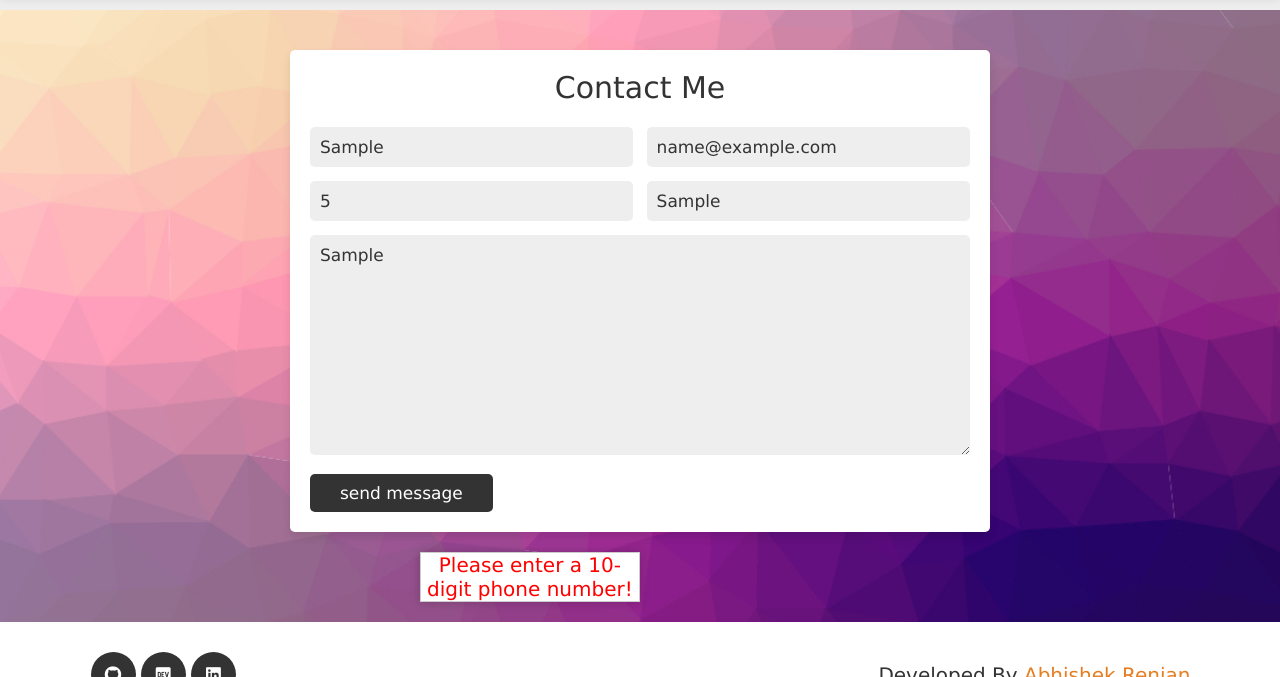
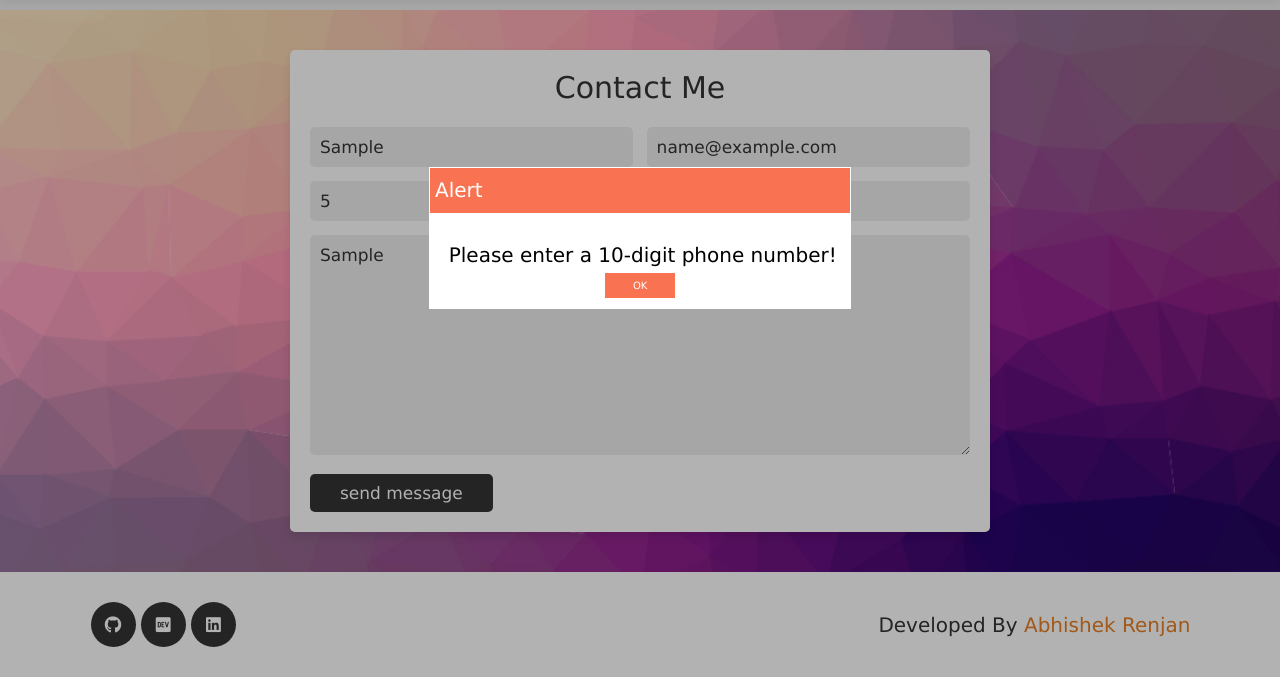
Before and after one commit to Ren-Gen22/Galleria, a plain HTML site: page index.html in a window 1280 px wide. Both pictures are taken after typing "Sample", "name@example.com", "5", "Sample", "Sample" into the empty fields and a click on the input "send message". Shown: the part 4820-5497 px from the top of the page. Drawn offline with Linux system fonts and the light colour scheme; a web font is replaced by a local one.

Commit message:
Noticification box updated

```diff
--- a/script.js
+++ b/script.js
@@ -24,10 +24,62 @@ window.onscroll = () => {
   searchIcon.classList.remove("fa-times");
   searchForm.classList.remove("active");
 };
-/*
-//form validation
+
+var ALERT_TITLE = "Alert";
+var ALERT_BUTTON_TEXT = "Ok";
+
+if (document.getElementById) {
+  window.alert = function (txt) {
+    createCustomAlert(txt);
+  };
+}
+
+function createCustomAlert(txt) {
+  d = document;
+
+  if (d.getElementById("modalContainer")) return;
+
+  mObj = d.getElementsByTagName("body")[0].appendChild(d.createElement("div"));
+  mObj.id = "modalContainer";
+  mObj.style.height = d.documentElement.scrollHeight + "px";
+
+  alertObj = mObj.appendChild(d.createElement("div"));
+  alertObj.id = "alertBox";
+  if (d.all && !window.opera)
+    alertObj.style.top = document.documentElement.scrollTop + "px";
+  alertObj.style.left =
+    (d.documentElement.scrollWidth - alertObj.offsetWidth) / 2 + "px";
+  alertObj.style.visiblity = "visible";
+
+  h1 = alertObj.appendChild(d.createElement("h1"));
+  h1.appendChild(d.createTextNode(ALERT_TITLE));
+
+  msg = alertObj.appendChild(d.createElement("p"));
+  msg.innerHTML = txt;
+
+  btn = alertObj.appendChild(d.createElement("a"));
+  btn.id = "closeBtn";
+  btn.appendChild(d.createTextNode(ALERT_BUTTON_TEXT));
+  btn.href = "#";
+  btn.focus();
+  btn.onclick = function () {
+    removeCustomAlert();
+    return false;
+  };
+
+  alertObj.style.display = "block";
+}
+
+function removeCustomAlert() {
+  document
+    .getElementsByTagName("body")[0]
+    .removeChild(document.getElementById("modalContainer"));
+}
+function ful() {
+  alert("Alert this pages");
+}
+
 const contactForm = document.querySelector(".contact form");
-
 contactForm.addEventListener("submit", function (event) {
   event.preventDefault();
 
@@ -55,57 +107,8 @@ contactForm.addEventListener("submit", function (event) {
     alert("Please enter a 10-digit phone number!");
     return;
   }
-
+  ALERT_TITLE = "Success";
   alert("Form submitted successfully!");
-  contactForm.submit();
-});*/
-
-const contactForm = document.querySelector(".contact form");
-
-function showPopupMessage(message) {
-  // Create the popup element
-  const popup = document.createElement("div");
-  popup.classList.add("popup");
-  popup.innerHTML = `<p>${message}</p>`;
-
-  // Append the popup to the contact section
-  const contactSection = document.querySelector(".contact");
-  contactSection.appendChild(popup);
-
-  // Hide the popup after 3 seconds
-  setTimeout(function () {
-    contactSection.removeChild(popup);
-  }, 3000);
-}
-
-contactForm.addEventListener("submit", function (event) {
-  event.preventDefault();
-
-  const name = document.querySelector('.contact input[type="text"]').value;
-  const email = document.querySelector('.contact input[type="email"]').value;
-  const number = document.querySelector('.contact input[type="number"]').value;
-  const subject = document.querySelector(
-    '.contact input[type="text"]:nth-of-type(2)'
-  ).value;
-  const message = document.querySelector(".contact textarea").value;
-
-  if (!name || !email || !number || !subject || !message) {
-    showPopupMessage("Please fill in all the fields!");
-    return;
-  }
-
-  const emailRegex = /^[^\s@]+@[^\s@]+\.[^\s@]+$/;
-  if (!emailRegex.test(email)) {
-    showPopupMessage("Please enter a valid email address!");
-    return;
-  }
-
-  const phoneRegex = /^\d{10}$/;
-  if (!phoneRegex.test(number)) {
-    showPopupMessage("Please enter a 10-digit phone number!");
-    return;
-  }
-
-  showPopupMessage("Form submitted successfully!");
+  ALERT_TITLE = "Alert";
   contactForm.submit();
 });
--- a/style.css
+++ b/style.css
@@ -591,3 +591,74 @@ section {
     width: 100%;
   }
 }
+
+
+#modalContainer {
+	background-color:rgba(0, 0, 0, 0.3);
+	position:absolute;
+  top:0;
+	width:100%;
+	height:100%;
+	left:0px;
+	z-index:10000;
+}
+
+#alertBox {
+	position:relative;
+	width:33%;
+	min-height:100px;
+  max-height:400px;
+	margin-top:50px;
+	border:1px solid #fff;
+	background-color:#fff;
+	background-repeat:no-repeat;
+  top:30%;
+}
+
+#modalContainer > #alertBox {
+	position:fixed;
+}
+
+#alertBox h1 {
+	margin:0;
+	font:bold ,Julius Sans One;
+    font-size:30 rem;
+	background-color:#f97352;
+	color:#FFF;
+	border-bottom:1px solid #f97352;
+	padding:10px 0 10px 5px;
+}
+
+#alertBox p {
+    font:Julius Sans One;
+    font-size:2rem;
+	height:50px;
+	padding-left:5px;
+  padding-top:30px;
+  text-align:center;
+  vertical-align:middle;
+}
+
+#alertBox #closeBtn {
+	display:block;
+	position:relative;
+	margin:10px auto 10px auto;
+	padding:7px;
+	border:0 none;
+	width:70px;
+	text-transform:uppercase;
+	text-align:center;
+	color:#FFF;
+	background-color:#f97352;
+	border-radius: 0px;
+	text-decoration:none;
+  outline:0!important;
+}
+
+@media (max-width: 600px)
+{
+  #alertBox {
+	position:relative;
+	width:90%;
+  top:30%;
+}
```
